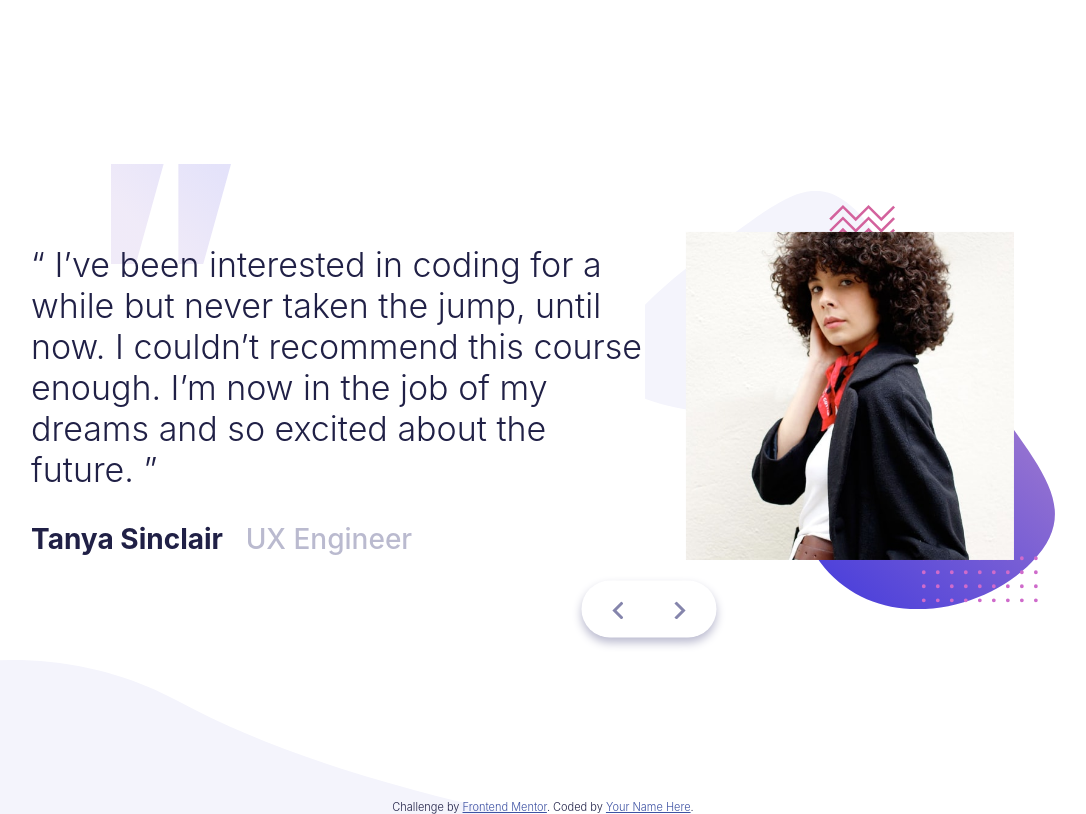
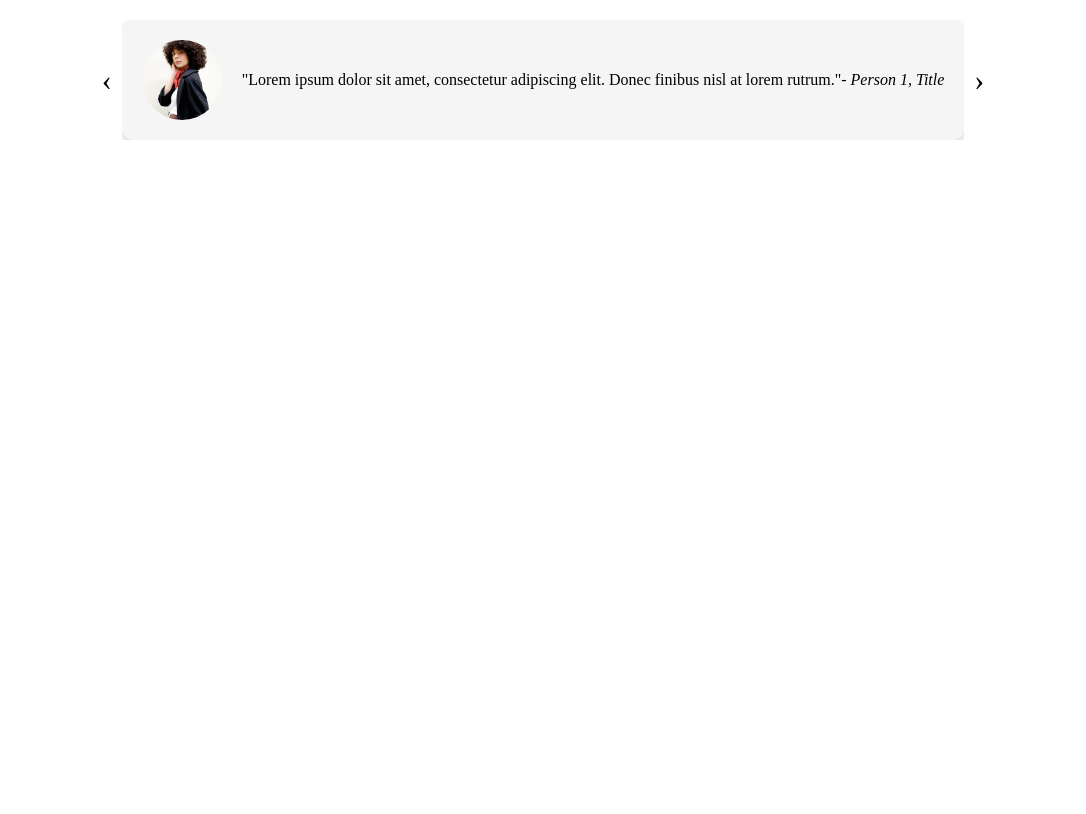
Before and after one commit to Orekihotarou-k/fem-coding-bootcamp-testimonials-slider, a plain HTML site: page index.html in a window 1280 px wide. Shown: the whole page, without its empty margins (97-1183 px from the left). Drawn offline with Linux system fonts and the light colour scheme.

Commit message:
file upload

```diff
--- a/index.html
+++ b/index.html
@@ -1,56 +1,41 @@
 <!DOCTYPE html>
 <html lang="en">
 <head>
-  <meta charset="UTF-8">
-  <meta name="viewport" content="width=device-width, initial-scale=1.0"> <!-- displays site properly based on user's device -->
-
-  <link rel="icon" type="image/png" sizes="32x32" href="./images/favicon-32x32.png">
-  <link rel="stylesheet" href="style.css">
-  <script src="script.js" defer></script>
-
-  <title>Frontend Mentor | Coding Bootcamp Testimonials Slider</title>
-
-  <!-- Feel free to remove these styles or customise in your own stylesheet 👍 -->
-  <style>
-    .attribution { font-size: 11px; text-align: center; }
-    .attribution a { color: hsl(228, 45%, 44%); }
-  </style>
+    <meta charset="UTF-8">
+    <meta name="viewport" content="width=device-width, initial-scale=1.0">
+    <title>Testimonial Slider</title>
+    <link rel="stylesheet" href="style.css">
 </head>
 <body>
+    <div class="testimonial-slider">
+        <button class="prev" onclick="showPreviousTestimonial()">&#8249;</button>
+        <div class="testimonial-container">
+            <div class="testimonial">
+                <img src="images/image-tanya.jpg" alt="Person 1">
+                <p>"Lorem ipsum dolor sit amet, consectetur adipiscing elit. Donec finibus nisl at lorem rutrum."</p>
+                <cite>- Person 1, Title</cite>
+            </div>
+            <div class="testimonial hidden">
+                <img src="images/image-john.jpg" alt="Person 2">
+                <p>"Cras justo odio, dapibus ac facilisis in, egestas eget quam. Donec id elit non mi porta gravida at eget metus."</p>
+                <cite>- Person 2, Title</cite>
+            </div>
 
+            <div class="testimonial hidden">
+                <img src="images/image-john.jpg" alt="Person 2">
+                <p>"Cras justo odio, dapibus ac facilisis in, egestas eget quam. Donec id elit non mi porta gravida at eget metus."</p>
+                <cite>- Person 2, Title</cite>
+            </div>
 
-  <main class="wrapper">
-    <div class="testimonial-slider">
-      <div class="slide-item">
-        <div class="slider-image"><img src="images/image-tanya.jpg" class="user-img"></div>
+            <div class="testimonial hidden">
+                <img src="images/image-john.jpg" alt="Person 2">
+                <p>"Cras justo odio, dapibus ac facilisis in, egestas eget quam. Donec id elit non mi porta gravida at eget metus."</p>
+                <cite>- Person 2, Title</cite>
+            </div>
+            </div>
+        <button class="next" onclick="showNextTestimonial()">&#8250;</button>
+    </div>
 
-        <div class="content">
-          <p class="testimony"> “ I’ve been interested in coding for a while but never taken the jump, until now. I couldn’t recommend this course enough. I’m now in the job of my dreams and so excited about the future. ”</p>
-          <p class="name">Tanya Sinclair <span>UX Engineer</span></p>
-        </div>
-      </div>
-
-      <div class="slide-item">
-        <div class="slider-image"><img src="images/image-john.jpg" class="user-img"></div>
-
-        <div class="content">
-          <p class="testimony">“ If you want to lay the best foundation possible I’d recommend taking this course. The depth the instructors go into is incredible. I now feel so confident about  starting up as a professional developer. ”</p>
-          <p class="name">John Tarkpor <span>Junior Front-end Developer</span></p>
-        </div>
-      </div>
-
-      <div class="slider-buttons">
-        <button><img src="images/icon-prev.svg" class="previous"></button>
-        <button><img src="images/icon-next.svg" class="next"></button>
-      </div>
-    </div>
-  </main>
-
-  <footer>
-    <div class="attribution">
-      Challenge by <a href="https://www.frontendmentor.io?ref=challenge" target="_blank">Frontend Mentor</a>.
-      Coded by <a href="#">Your Name Here</a>.
-    </div>
-  </footer>
+    <script src="script.js"></script>
 </body>
 </html>
--- a/script.js
+++ b/script.js
@@ -1,7 +1,18 @@
-const nextButton = document.querySelector(".next")
-const previousButton = document.querySelector(".previous")
+const testimonials = document.querySelectorAll('.testimonial');
+let currentTestimonial = 0;
 
-nextButton.addEventListener("click", () => {
-    let testimonials = document.querySelectorAll(".slider-item")
-    document.querySelector(".testimonial-slider").appendChild(testimonials[0])
-})
+function showNextTestimonial() {
+    if (currentTestimonial < testimonials.length - 1) {
+        testimonials[currentTestimonial].classList.add('hidden');
+        currentTestimonial++;
+        testimonials[currentTestimonial].classList.remove('hidden');
+    }
+}
+
+function showPreviousTestimonial() {
+    if (currentTestimonial > 0) {
+        testimonials[currentTestimonial].classList.add('hidden');
+        currentTestimonial--;
+        testimonials[currentTestimonial].classList.remove('hidden');
+    }
+}
--- a/style.css
+++ b/style.css
@@ -1,11 +1,10 @@
 /* root */
 :root {
-    --clr-dark-blue: #202046;
-    --clr-grayish-blue: #babacf;
+    --clr-Dark-Blue: #202046;
+    --clr-Grayish-Blue: #babacf;
 
     --ff: 'Inter', sans-serif;
-    --fs-body: 2.125rem;
-    --fs-small: 1.75rem;
+    --fs-body: clamp(1rem, 1.5vw, 2rem);
     --fw-300: 300;
     --fw-500: 500;
     --fw-700: 700;
@@ -21,143 +20,62 @@
 }
 
 img {
-    display: inline-block;
+    display: block;
     max-width: 100%;
 }
 
-body {
-    font-family: var(--ff);
-    font-weight: var(--fw-300);
-    font-size: var(--fs-body);
-    color: var(--clr-dark-blue);
-    background-color: var(--clr-grayish-blue);
-    background: url(images/pattern-curve.svg);
-    background-repeat: no-repeat;
-    background-position: bottom left;
-}
-
-/* typography */
-.testimony {
-    animation: fade-in 1s ease-in-out forwards;
-}
-
-.name {
-    font-size: var(--fs-small);
-    font-weight: var(--fw-700);
-    margin-top: 2rem;
-    opacity: 0;
-    animation: fade-in 1s ease-in-out .3s forwards;
-}
-
-.name span {
-    font-weight: var(--fw-500);
-    color: var(--clr-grayish-blue);
-    margin-left: 1rem;
-}
-
-
-/* components */
-.testimonial-slider {
-    position: relative;
-}
-
-.slider-buttons {
-    width: max-content;
-    padding: .4rem .6rem .6rem;
-    border-radius: 999px;
-    background: #fff;
-    box-shadow: 0 5px 10px #babacf;
-    position: absolute;
-    bottom: 0;
-    right: 0;
-    translate: -250% 50%;
-    z-index: 5;
-}
-
-.slider-buttons button {
-    border: none;
-    width: 4em;
-    background: none;
-    cursor: pointer;
-    transition: .3s;
-}
-
-.slider-buttons button:hover {
-    scale: 130%;
-}
-
-
-/* general layout */
-.wrapper {
-    display: flex;
-    align-items: center;
-    padding: 4rem 0;
-    height: 100dvh;
+button {
+    font: inherit;
 }
 
 .testimonial-slider {
+    display: flex;
+    align-items: center;
+    justify-content: center;
     width: 80%;
-    max-width: 1440px;
-    margin-inline: auto;
+    margin: 20px auto;
 }
 
-
-/* general styles */
-.testimonial-slider > *:nth-child(2) {
-    position: absolute;
-    top: 0;
-    opacity: 0;
+.testimonial-container {
+    overflow: hidden;
+    display: flex;
+    transition: transform 0.5s ease-in-out;
 }
 
-.slide-item {
+.testimonial {
     display: flex;
     align-items: center;
-    flex-direction: row-reverse;
+    padding: 20px;
+    border-radius: 10px;
+    box-shadow: 0 2px 5px rgba(0, 0, 0, 0.2);
+    background-color: #fff;
 }
 
-.slide-item > *:nth-child(1){
-    flex-basis: 40%;
+.testimonial img {
+    width: 80px;
+    height: 80px;
+    margin-right: 20px;
+    border-radius: 50%;
+    object-fit: cover;
 }
 
-.slide-item > *:nth-child(2){
-    flex-basis: 60%;
+.testimonial p {
+    margin: 0;
 }
 
-.slider-image {
-    background-image: url(images/pattern-bg.svg);
-    background-size: cover;
-    background-repeat: no-repeat;
-    background-position: right;
+.testimonial:nth-child(odd) {
+    background-color: #f5f5f5;
 }
 
-.content {
-    position: relative;
+.hidden {
+    display: none;
 }
 
-.content::before {
-    content: '';
-    width: 100%;
-    height: 100%;
-    position: absolute;
-    top: -5rem;
-    left: 5rem;
-    background-image: url(images/pattern-quotes.svg);
-    background-repeat: no-repeat;
+.prev,
+.next {
+    font-size: 30px;
+    background-color: transparent;
+    border: none;
+    cursor: pointer;
+    padding: 10px;
 }
-
-.user-img {
-    scale: 80%;
-    animation: fade-in 1s ease-in-out forwards;
-}
-
-@keyframes fade-in {
-    from {
-        opacity: 0;
-        translate: 0 100px;
-        filter: blur(33px);
-    } to {
-        opacity: 1;
-        translate: 0;
-        filter: blur(0);
-    }
-}
```
Also changed, not shown: images/john.png (added), images/pattern-bg.svg (deleted), images/tanya.png (added).
